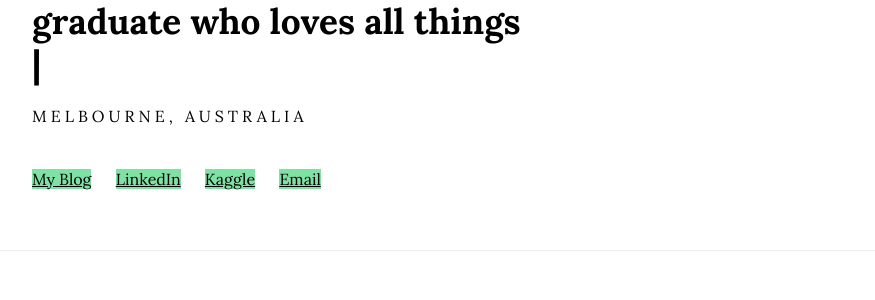
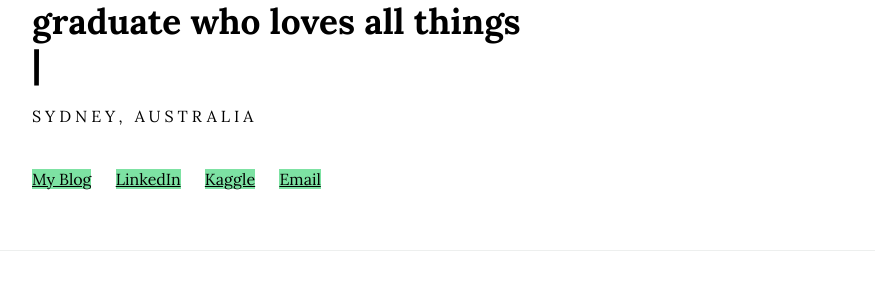
Before and after one commit to rcushen/resume, a Jekyll site: the page built from index.html, in a window 1280 px wide and 900 px high. Shown: the part 316-616 px from the top of the window, without its empty margins (198-1073 px from the left). Built offline with Jekyll 4.4.1, drawn with Linux system fonts in a browser that asks for light colours.

Commit message:
Updated location.

```diff
--- a/_config.yml
+++ b/_config.yml
@@ -8,7 +8,7 @@ baseurl: "https://ryancushen.com"
 url: "https://ryancushen.com"
 name: Ryan Cushen
 job: Economics Graduate
-location: Melbourne, Australia
+location: Sydney, Australia
 twitter_username: rcushen
 github_username:  rcushen
 blog_address: http://www.forestforthetree.com
```
